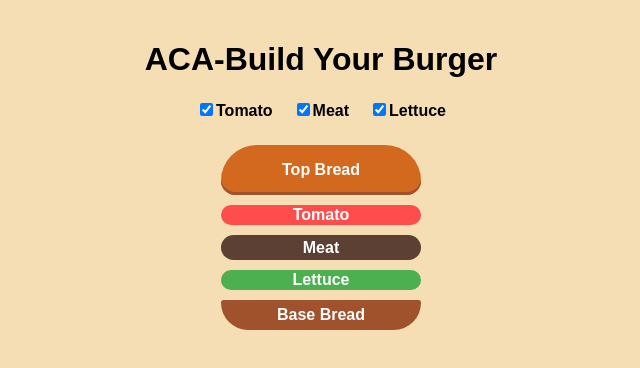
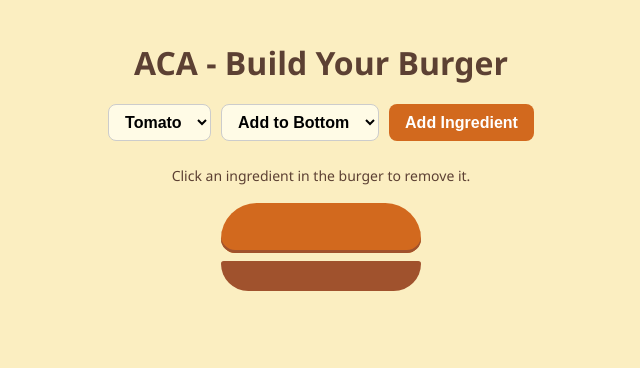
Before and after one commit to kutloano123/burger_builder, a React (Create React App) app: page / in a window 1280 px wide. Shown: the top 368 px of the page, without its empty margins (319-959 px from the left). Built offline with nearby package versions, Linux system fonts and the light colour scheme.

Commit message:
updated functionalities

```diff
--- a/src/App.css
+++ b/src/App.css
@@ -1,29 +1,60 @@
-/* Page background */
 body {
-  background-color: #f5deb3; /* Warm wheat background */
+  background-color: #fbeec1;
   margin: 0;
   padding: 0;
 }
 
-/* App container */
 .app {
   text-align: center;
-  font-family: sans-serif;
-  min-height: 100vh;
-  padding-top: 20px;
+  font-family: "Segoe UI", Tahoma, Geneva, Verdana, sans-serif;
+  padding: 20px;
 }
 
-/* Controls section */
-.controls {
+h1 {
   margin-bottom: 20px;
+  color: #5c4033;
 }
 
-.controls label {
-  margin: 0 10px;
-  font-weight: bold;
+.controls {
+  display: flex;
+  justify-content: center;
+  gap: 10px;
+  margin-bottom: 25px;
+  flex-wrap: wrap;
 }
 
-/* Burger layout */
+select {
+  padding: 8px 12px;
+  border-radius: 8px;
+  border: 1px solid #ccc;
+  background-color: #fffbe6;
+  font-weight: bold;
+  font-size: 16px;
+  cursor: pointer;
+  transition: border-color 0.3s;
+}
+
+select:focus {
+  outline: none;
+  border-color: #d2691e;
+}
+
+button {
+  padding: 8px 16px;
+  background-color: #d2691e;
+  color: white;
+  font-weight: bold;
+  font-size: 16px;
+  border: none;
+  border-radius: 8px;
+  cursor: pointer;
+  transition: background-color 0.3s;
+}
+
+button:hover {
+  background-color: #a0522d;
+}
+
 .burger {
   display: flex;
   flex-direction: column;
@@ -32,20 +63,19 @@ body {
   margin: 0 auto;
 }
 
-/* Common ingredient styles */
+/* Burger ingredient styling */
 .top-bread,
 .base-bread,
 .tomato,
 .meat,
 .lettuce {
   width: 200px;
-  margin: 5px 0;
   text-align: center;
   font-weight: bold;
   color: white;
+  margin: 4px 0;
 }
 
-/* Top bun */
 .top-bread {
   height: 50px;
   background: #d2691e;
@@ -54,10 +84,8 @@ body {
   border-bottom-left-radius: 40px;
   border-bottom-right-radius: 40px;
   box-shadow: inset 0 -3px 0 #a0522d;
-  line-height: 50px;
 }
 
-/* Bottom bun */
 .base-bread {
   height: 30px;
   background: #a0522d;
@@ -65,29 +93,22 @@ body {
   border-bottom-right-radius: 100px;
   border-top-left-radius: 10px;
   border-top-right-radius: 10px;
-  line-height: 30px;
 }
 
-/* Tomato slice */
 .tomato {
   height: 20px;
   background: #ff4c4c;
   border-radius: 10px;
-  line-height: 20px;
 }
 
-/* Meat patty */
 .meat {
   height: 25px;
   background: #5c4033;
   border-radius: 15px;
-  line-height: 25px;
 }
 
-/* Lettuce leaf */
 .lettuce {
   height: 20px;
   background: #4caf50;
   border-radius: 12px;
-  line-height: 20px;
 }
--- a/src/App.js
+++ b/src/App.js
@@ -1,65 +1,88 @@
 import React, { useState } from "react";
 import "./App.css";
 
+// Ingredient Components
 function TopBread() {
-  return <div className="top-bread">Top Bread</div>;
+  return <div className="top-bread"></div>;
 }
-function Tomato() {
-  return <div className="tomato">Tomato</div>;
+function Tomato({ onClick }) {
+  return <div className="tomato" onClick={onClick} title="Click to remove"></div>;
 }
-function Meat() {
-  return <div className="meat">Meat</div>;
+function Meat({ onClick }) {
+  return <div className="meat" onClick={onClick} title="Click to remove"></div>;
 }
-function Lettuce() {
-  return <div className="lettuce">Lettuce</div>;
+function Lettuce({ onClick }) {
+  return <div className="lettuce" onClick={onClick} title="Click to remove"></div>;
 }
 function BaseBread() {
-  return <div className="base-bread">Base Bread</div>;
+  return <div className="base-bread"></div>;
 }
 
 function App() {
-  const [includeTomato, setIncludeTomato] = useState(true);
-  const [includeMeat, setIncludeMeat] = useState(true);
-  const [includeLettuce, setIncludeLettuce] = useState(true);
+  const [ingredients, setIngredients] = useState([]);
+  const [selectedIngredient, setSelectedIngredient] = useState("tomato");
+  const [position, setPosition] = useState("bottom");
+
+  // Add ingredient
+  const handleAddIngredient = () => {
+    const updated =
+      position === "top"
+        ? [selectedIngredient, ...ingredients]
+        : [...ingredients, selectedIngredient];
+    setIngredients(updated);
+  };
+
+  // Remove ingredient at index
+  const handleRemoveIngredient = (indexToRemove) => {
+    const updated = ingredients.filter((_, index) => index !== indexToRemove);
+    setIngredients(updated);
+  };
+
+  // Render ingredient component
+  const renderIngredient = (type, index) => {
+    const props = { onClick: () => handleRemoveIngredient(index), key: index };
+
+    switch (type) {
+      case "tomato":
+        return <Tomato {...props} />;
+      case "meat":
+        return <Meat {...props} />;
+      case "lettuce":
+        return <Lettuce {...props} />;
+      default:
+        return null;
+    }
+  };
 
   return (
     <div className="app">
-      <h1> ACA-Build Your Burger</h1>
+      <h1> ACA - Build Your Burger</h1>
 
       <div className="controls">
-        <label>
-          <input
-            type="checkbox"
-            checked={includeTomato}
-            onChange={() => setIncludeTomato(!includeTomato)}
-          />
-          Tomato
-        </label>
+        <select
+          value={selectedIngredient}
+          onChange={(e) => setSelectedIngredient(e.target.value)}
+        >
+          <option value="tomato">Tomato</option>
+          <option value="meat">Meat</option>
+          <option value="lettuce">Lettuce</option>
+        </select>
 
-        <label>
-          <input
-            type="checkbox"
-            checked={includeMeat}
-            onChange={() => setIncludeMeat(!includeMeat)}
-          />
-          Meat
-        </label>
+        <select value={position} onChange={(e) => setPosition(e.target.value)}>
+          <option value="top">Add to Top</option>
+          <option value="bottom">Add to Bottom</option>
+        </select>
 
-        <label>
-          <input
-            type="checkbox"
-            checked={includeLettuce}
-            onChange={() => setIncludeLettuce(!includeLettuce)}
-          />
-          Lettuce
-        </label>
+        <button onClick={handleAddIngredient}>Add Ingredient</button>
       </div>
+
+      <p style={{ fontSize: "14px", color: "#5c4033" }}>
+         Click an ingredient in the burger to remove it.
+      </p>
 
       <div className="burger">
         <TopBread />
-        {includeTomato && <Tomato />}
-        {includeMeat && <Meat />}
-        {includeLettuce && <Lettuce />}
+        {ingredients.map((item, index) => renderIngredient(item, index))}
         <BaseBread />
       </div>
     </div>
```
